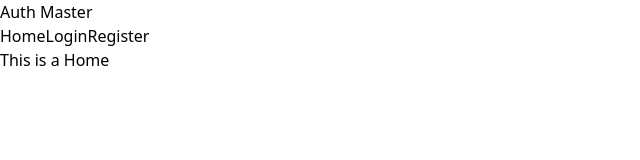
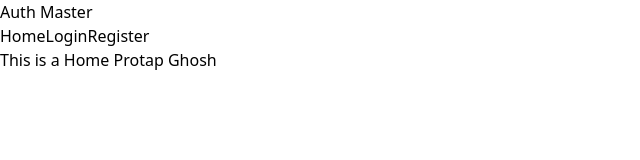
Before and after one commit to protap9ghosh/login-system-authentication, a React (Vite) app: page / in a window 1280 px wide. Shown: the top 160 px of the page, without its empty margins (0-640 px from the left). Built offline with nearby package versions, Linux system fonts and the light colour scheme.

Commit message:
create authprovider

```diff
--- /dev/null
+++ b/src/Provider/AuthProviders.jsx
@@ -0,0 +1,15 @@
+import React, { createContext } from 'react';
+
+export const AuthContext = createContext(null);
+
+const AuthProviders = ({ children }) => {
+    const user = { displayName: "Protap Ghosh" }
+
+    return (
+        <AuthContext.Provider value={user}>
+            {children}
+        </AuthContext.Provider>
+    );
+};
+
+export default AuthProviders;
--- a/src/components/Home.jsx
+++ b/src/components/Home.jsx
@@ -1,9 +1,12 @@
-import React from 'react';
+import React, { useContext } from 'react';
+import { AuthContext } from '../Provider/AuthProviders';
 
 const Home = () => {
+    const user = useContext(AuthContext);
+
     return (
         <div>
-            <h2>This is a Home</h2>
+            <h2>This is a Home {user && <span>{user.displayName}</span>}</h2>
         </div>
     );
 };
--- a/src/main.jsx
+++ b/src/main.jsx
@@ -10,6 +10,7 @@
 import Home from './components/Home'
 import Login from './components/Login'
 import Register from './components/Register'
+import AuthProviders from './Provider/AuthProviders';
 
 const router = createBrowserRouter([
     {
@@ -33,7 +34,9 @@
 ]);
 
 ReactDOM.createRoot(document.getElementById('root')).render(
-  <React.StrictMode>
-        <RouterProvider router={router} />
+    <React.StrictMode>
+        <AuthProviders>
+            <RouterProvider router={router} />
+        </AuthProviders>
   </React.StrictMode>,
 )
```
Also changed, not shown: src/__Steps.js (+7 -1 lines).
